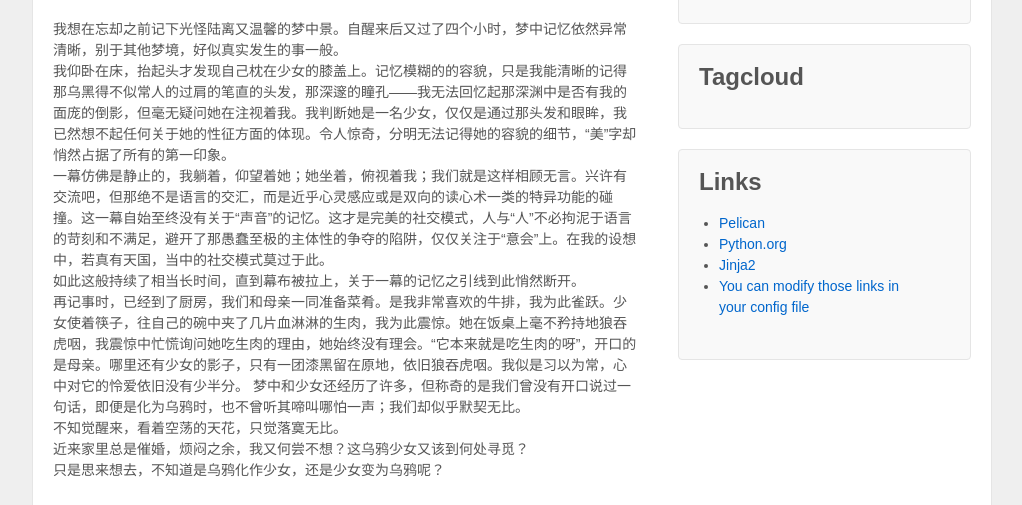
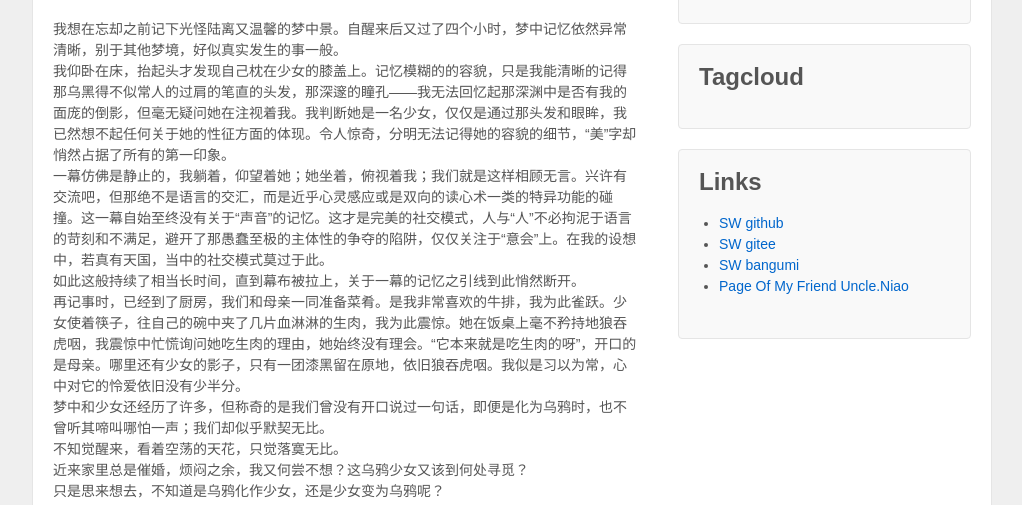
Before and after one commit to Sill-William/sill-william.github.io, a plain HTML site: page wu-ya-yu-shao-nu-ji-qi-meng.html in a window 1280 px wide. Shown: the part 280-785 px from the top of the page, without its empty margins (128-1150 px from the left). Drawn offline with Linux system fonts and the light colour scheme; a script that the page names is missing.

Commit message:
Deployed to GitHub Pages

```diff
--- a/wu-ya-yu-shao-nu-ji-qi-meng.html
+++ b/wu-ya-yu-shao-nu-ji-qi-meng.html
@@ -47,7 +47,7 @@
 我仰卧在床，抬起头才发现自己枕在少女的膝盖上。记忆模糊的的容貌，只是我能清晰的记得那乌黑得不似常人的过肩的笔直的头发，那深邃的瞳孔——我无法回忆起那深渊中是否有我的面庞的倒影，但毫无疑问她在注视着我。我判断她是一名少女，仅仅是通过那头发和眼眸，我已然想不起任何关于她的性征方面的体现。令人惊奇，分明无法记得她的容貌的细节，“美”字却悄然占据了所有的第一印象。<br>
 一幕仿佛是静止的，我躺着，仰望着她；她坐着，俯视着我；我们就是这样相顾无言。兴许有交流吧，但那绝不是语言的交汇，而是近乎心灵感应或是双向的读心术一类的特异功能的碰撞。这一幕自始至终没有关于“声音”的记忆。这才是完美的社交模式，人与“人”不必拘泥于语言的苛刻和不满足，避开了那愚蠢至极的主体性的争夺的陷阱，仅仅关注于“意会”上。在我的设想中，若真有天国，当中的社交模式莫过于此。<br>
 如此这般持续了相当长时间，直到幕布被拉上，关于一幕的记忆之引线到此悄然断开。<br>
-再记事时，已经到了厨房，我们和母亲一同准备菜肴。是我非常喜欢的牛排，我为此雀跃。少女使着筷子，往自己的碗中夹了几片血淋淋的生肉，我为此震惊。她在饭桌上毫不矜持地狼吞虎咽，我震惊中忙慌询问她吃生肉的理由，她始终没有理会。“它本来就是吃生肉的呀”，开口的是母亲。哪里还有少女的影子，只有一团漆黑留在原地，依旧狼吞虎咽。我似是习以为常，心中对它的怜爱依旧没有少半分。
+再记事时，已经到了厨房，我们和母亲一同准备菜肴。是我非常喜欢的牛排，我为此雀跃。少女使着筷子，往自己的碗中夹了几片血淋淋的生肉，我为此震惊。她在饭桌上毫不矜持地狼吞虎咽，我震惊中忙慌询问她吃生肉的理由，她始终没有理会。“它本来就是吃生肉的呀”，开口的是母亲。哪里还有少女的影子，只有一团漆黑留在原地，依旧狼吞虎咽。我似是习以为常，心中对它的怜爱依旧没有少半分。<br>
 梦中和少女还经历了许多，但称奇的是我们曾没有开口说过一句话，即便是化为乌鸦时，也不曾听其啼叫哪怕一声；我们却似乎默契无比。<br>
 不知觉醒来，看着空荡的天花，只觉落寞无比。<br>
 近来家里总是催婚，烦闷之余，我又何尝不想？这乌鸦少女又该到何处寻觅？<br>
@@ -113,10 +113,10 @@
                     Links
                 </div>
                 <ul>
-                        <li><a href="https://getpelican.com/">Pelican</a></li>
-                        <li><a href="https://www.python.org/">Python.org</a></li>
-                        <li><a href="https://palletsprojects.com/p/jinja/">Jinja2</a></li>
-                        <li><a href="#">You can modify those links in your config file</a></li>
+                        <li><a href="https://github.com/Sill-William">SW github</a></li>
+                        <li><a href="https://gitee.com/sill-zhang">SW gitee</a></li>
+                        <li><a href="https://bgm.tv">SW bangumi</a></li>
+                        <li><a href="https://dangokanako.github.io">Page Of My Friend Uncle.Niao</a></li>
                 </ul>
             </section>
 
```
Also changed, not shown: archives.html (+4 -4 lines), author/sill-william.html (+4 -4 lines), authors.html (+4 -4 lines), categories.html (+4 -4 lines), category/meng-de-bian-nian.html (+4 -4 lines), category/zi-wo-jie-pou.html (+4 -4 lines), di-er-ci-shen-fen-ren-tong-wei-ji-yi-lai-dui-xian-zhuang-de-di-yi-ci-quan-mian-pou-xi.html (+4 -4 lines), index.html (+4 -4 lines), tag/meng.html (+4 -4 lines), tag/shen-fen-ren-tong.html (+4 -4 lines), tag/wei-lai-gui-hua.html (+4 -4 lines), tag/xian-zhuang-pou-xi.html (+4 -4 lines), tag/zi-wo-ren-zhi.html (+4 -4 lines), tags.html (+4 -4 lines).
